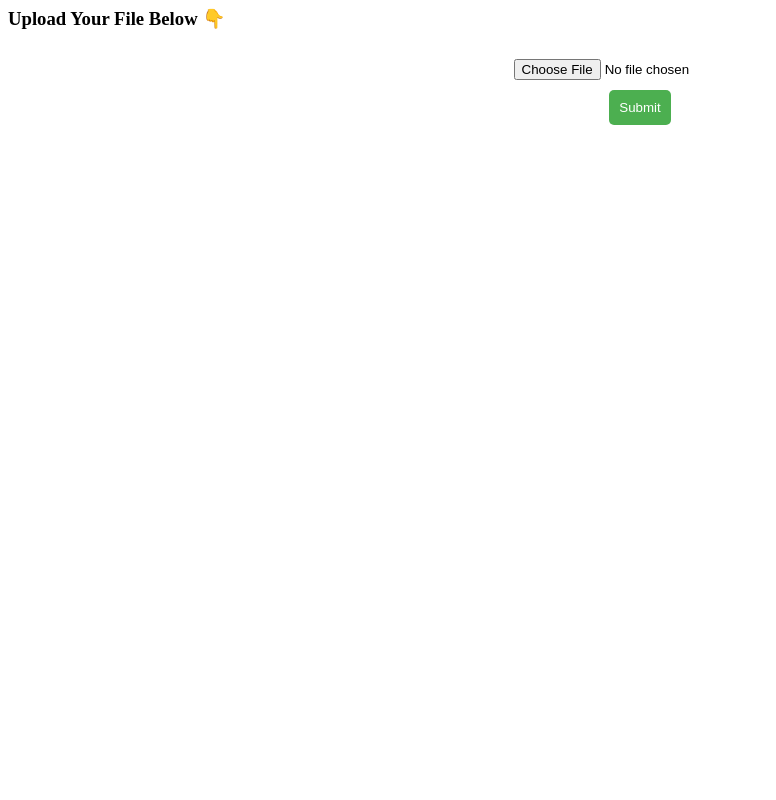
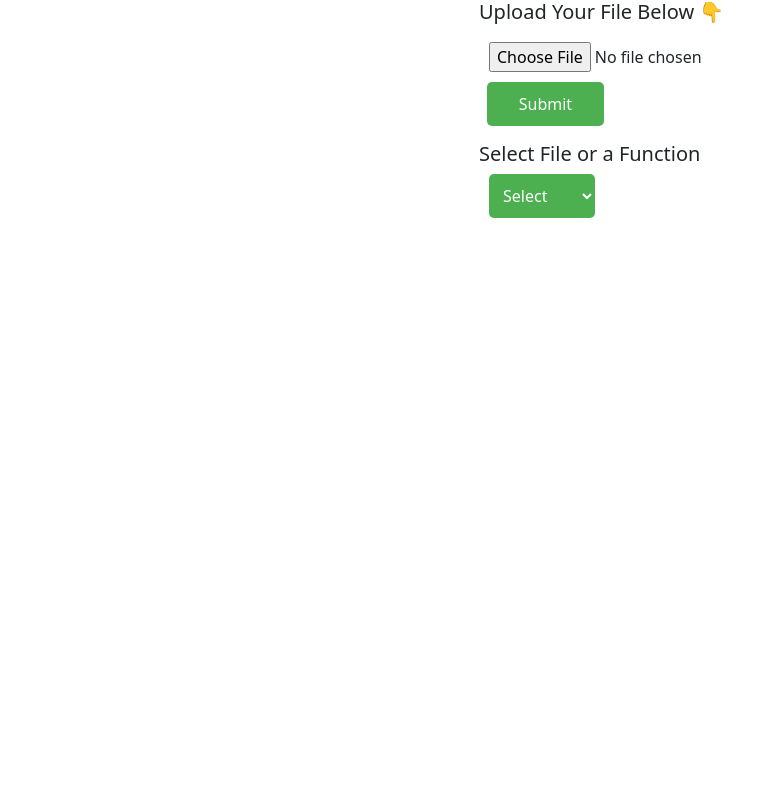
Before and after one commit to poojasree06/SE_Tool, a Flask app: page / in a window 1280 px wide. Shown: the whole page, without its empty margins (0-776 px from the left). Run offline with Flask 2, Linux system fonts and the light colour scheme.

Commit message:
Added css to file upload and created dropdown

```diff
--- a/static/template.css
+++ b/static/template.css
@@ -1,11 +1,22 @@
-
 .center {
+  margin-left: 10px;
   display: flex;
   justify-content: center;
   align-items: flex-start;
   height: 100vh; /* Set the height of the div to the height of the viewport */
 }
+.dropdown{
+  width:35%;
+}
 
+.options{
+  margin-left: 10px;
+  background-color: #4CAF50;
+  color: white;
+  padding: 10px;
+  border-radius: 5px;
+  border: none;
+}
 form {
     display: flex;
     flex-direction: column;
@@ -13,14 +24,18 @@ form {
   }
 
   input[type="file"] {
-    margin: 10px 0;
+    margin: 10px;
   }
 
   input[type="submit"] {
     padding: 10px;
+    display : flex;
+    margin-right: 60%;
     background-color: #4CAF50;
     color: white;
     border: none;
+    justify-content: center;
+    width:35%;
     border-radius: 5px;
     cursor: pointer;
   }
--- a/templates/home.html
+++ b/templates/home.html
@@ -1,14 +1,24 @@
-<html class="centre">
+<link href="https://cdn.jsdelivr.net/npm/bootstrap@5.0.2/dist/css/bootstrap.min.css" rel="stylesheet">
+<script src="https://cdn.jsdelivr.net/npm/bootstrap@5.0.2/dist/js/bootstrap.bundle.min.js"></script>
+<html class = "center">
     <head>
         <title>EnePY</title>
         <link rel="stylesheet" href="{{ url_for('static', filename='template.css') }}">
     </head>
    <body>
-    <h3> Upload Your File Below 👇</h3>
+      <h5> Upload Your File Below 👇</h5>
       <form action = "http://localhost:5000/uploader" method = "POST"
          enctype = "multipart/form-data">
          <input type = "file" name = "file" />
          <input type = "submit"/>
       </form>
+      <h5> Select File or a Function</h5>
+      <div class="dropdown">
+         <select class="options" >
+            <option>Select</option>
+            <option>File</option>
+            <option>Function</option>
+         </select>
+       </div>
    </body>
 </html>
```
